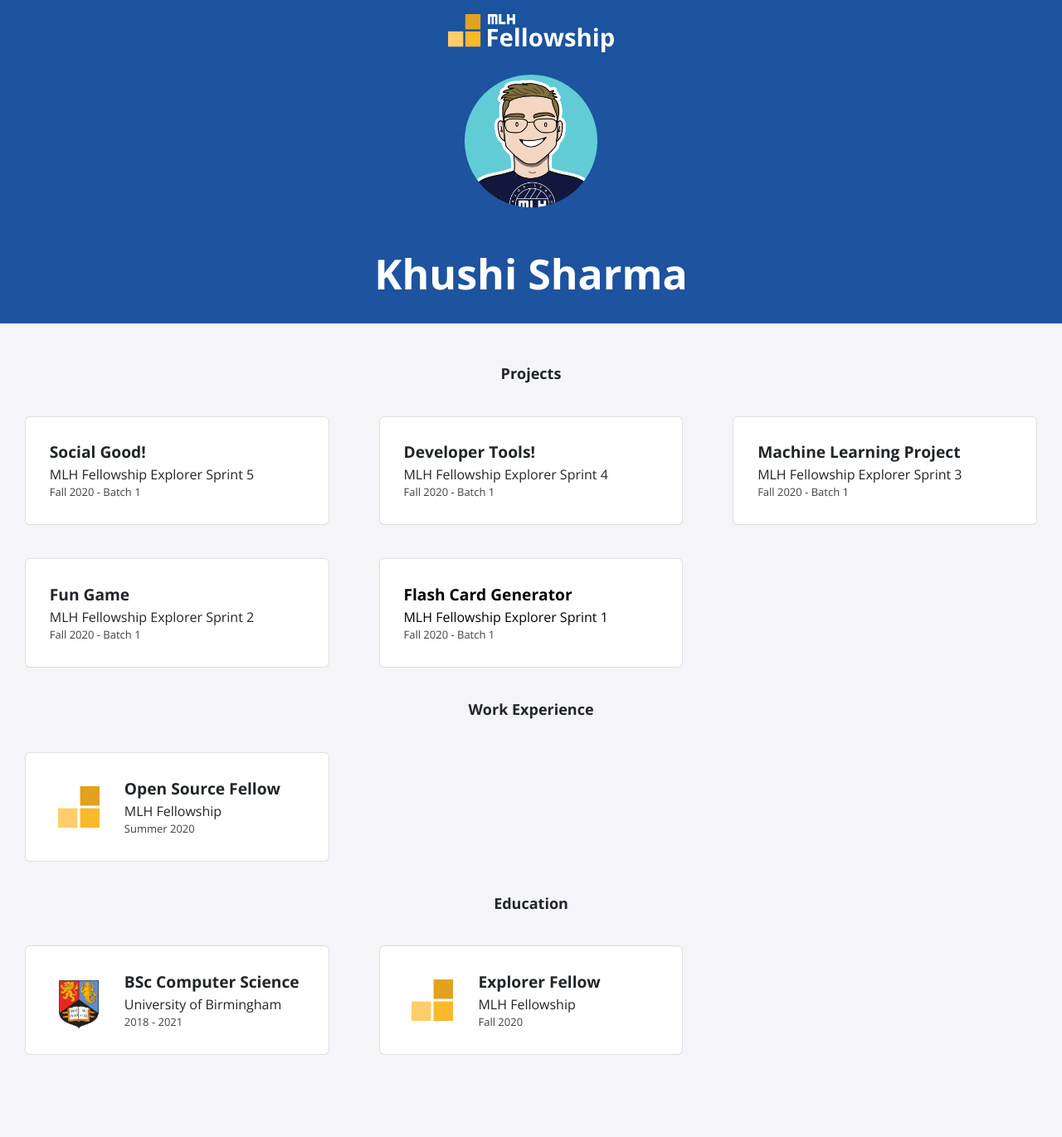
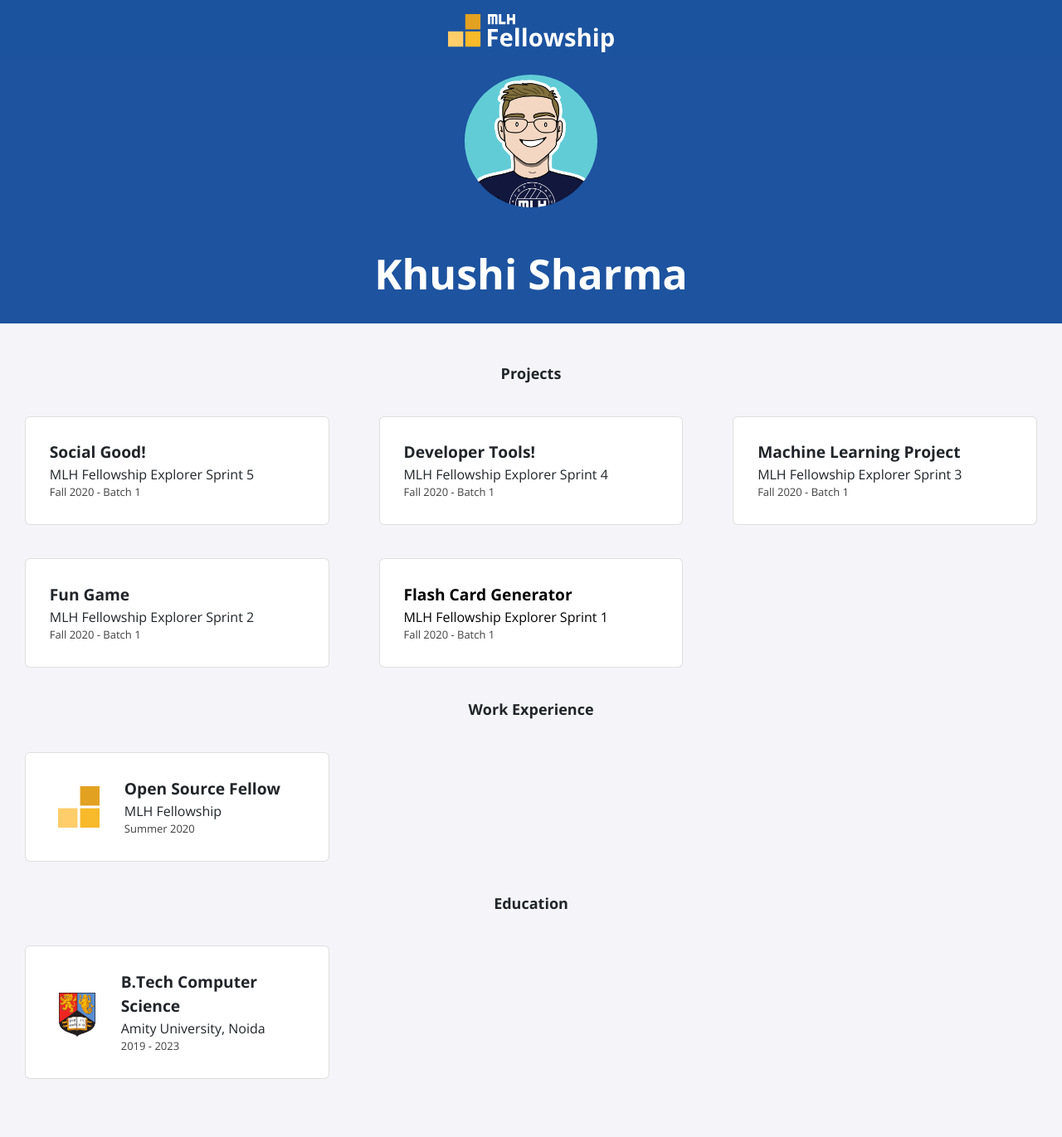
Before and after one commit to KhushiSharma22/KhushiSharma22.github.io, a Jekyll site: the page built from index.html, in a window 1280 px wide. Shown: the whole page at 83% size. Built offline with Jekyll 4.4.1, drawn with Linux system fonts in a browser that asks for light colours; nearby versions of some CDN libraries; before the commit the page ends 1342 px from its top, so only the background shows below that.

Commit message:
Update Education.yml to include Khushi's education

```diff
--- a/_data/education.yml
+++ b/_data/education.yml
@@ -1,9 +1,4 @@
-- course: BSc Computer Science
-  institute: University of Birmingham
-  dates: 2018 - 2021
+- course: B.Tech Computer Science
+  institute: Amity University, Noida
+  dates: 2019 - 2023
   logo: uob.png
-
-- course: Explorer Fellow
-  institute: MLH Fellowship
-  dates: Fall 2020
-  logo: fellowship.svg
```
